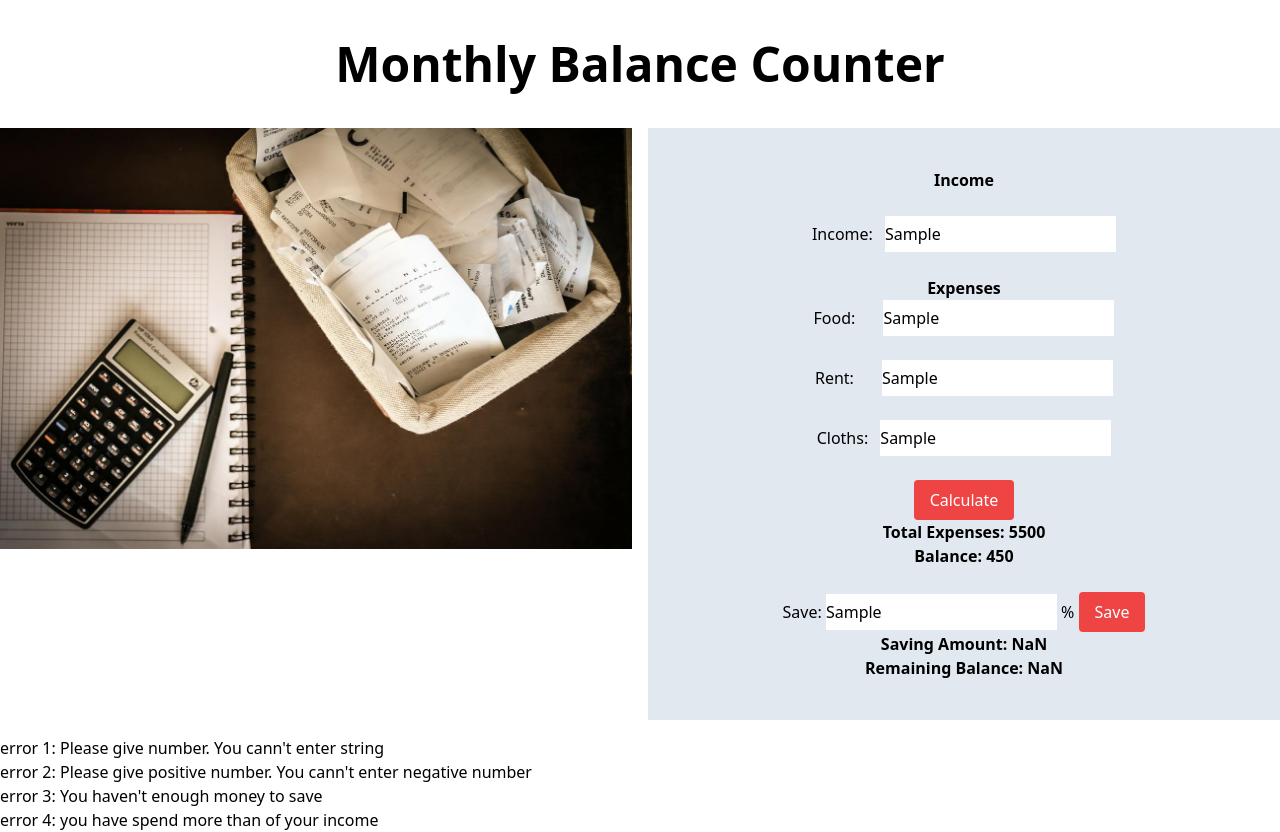
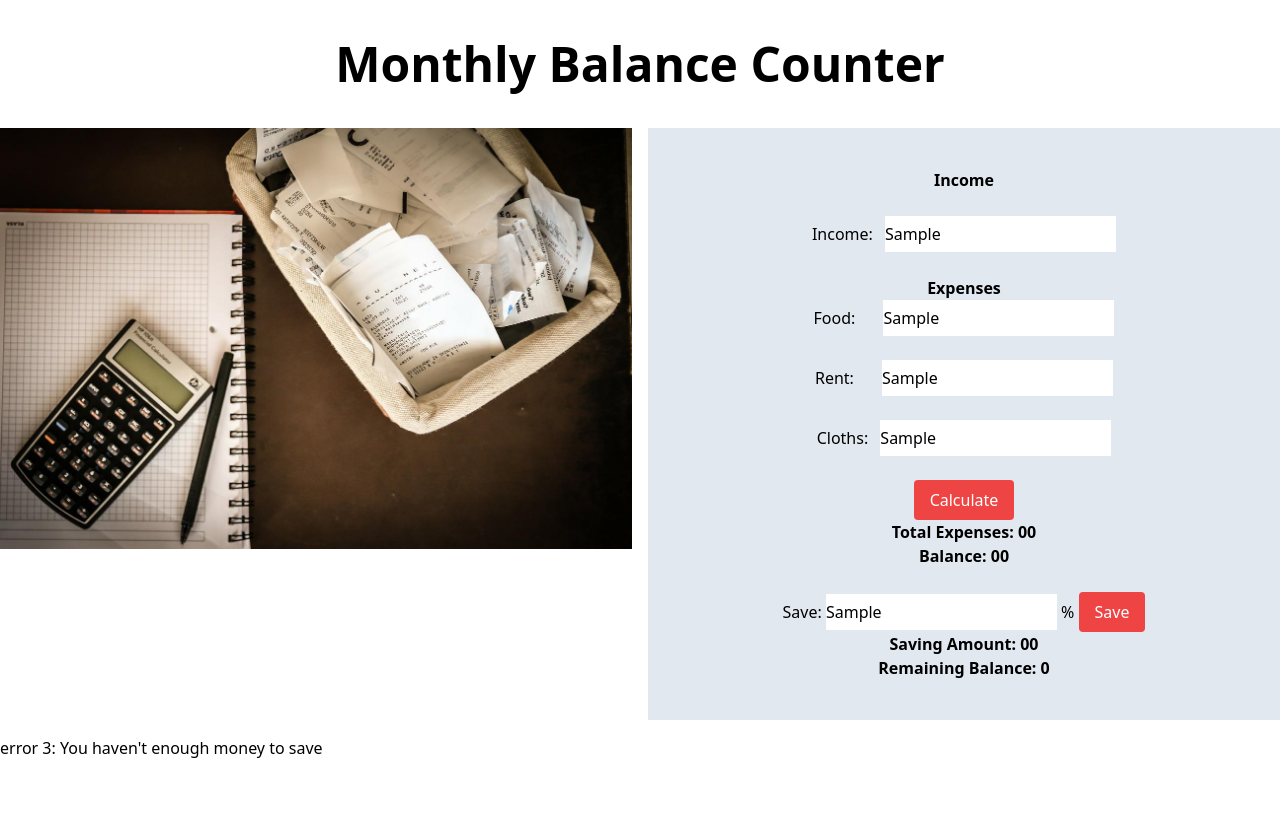
Before and after one commit to dmshikder/Monthly-Balance-Counter, a plain HTML site: page html/index.html in a window 1280 px wide. Both pictures are taken after typing "Sample", "Sample", "Sample", "Sample", "Sample" into the empty fields and a click on the button "Save". After the commit the page ends 800 px from the top, so only its background shows below. Drawn offline with nearby package versions, Linux system fonts and the light colour scheme; files that its build step writes are made by us from their sources.

Commit message:
error message completed

```diff
--- a/css/style.css
+++ b/css/style.css
@@ -0,0 +1,3 @@
+.notify-error {
+  display: none;
+}
--- a/html/index.html
+++ b/html/index.html
@@ -5,7 +5,7 @@
     <meta http-equiv="X-UA-Compatible" content="IE=edge" />
     <meta name="viewport" content="width=device-width, initial-scale=1.0" />
     <title>Assignment 5_ PH</title>
-    <link rel="stylesheet" href="style.css" />
+    <link rel="stylesheet" href="/css/style.css" />
     <script src="https://cdn.tailwindcss.com"></script>
   </head>
   <body>
@@ -50,9 +50,9 @@
         </button>
         <br />
         <h2 class="font-bold">
-          Total Expenses: <span id="total-expenses">5500</span>
+          Total Expenses: <span id="total-expenses">00</span>
         </h2>
-        <h2 class="font-bold">Balance: <span id="balance">450</span></h2>
+        <h2 class="font-bold">Balance: <span id="balance">00</span></h2>
         <br />
         Save:
         <input type="text" name="" id="save-percentage" class="h-9" /> %
@@ -61,23 +61,23 @@
         </button>
         <br />
         <h2 class="font-bold">
-          Saving Amount: <span id="saving-amount">2000</span>
+          Saving Amount: <span id="saving-amount">00</span>
         </h2>
         <h2 class="font-bold">
-          Remaining Balance: <span id="remaining-balance">2500</span>
+          Remaining Balance: <span id="remaining-balance">00</span>
         </h2>
       </div>
 
       <div>
-        <h3 class="notify-error">
-          error 1: Please give number. You cann't enter string
+        <h3 class="notify-error" id="negative-error">
+          error 1: Please give positive number. You cann't enter negative number
+          or any string
         </h3>
-        <h3 class="notify-error">
-          error 2: Please give positive number. You cann't enter negative number
+        <h3 class="notify-error" id="money-spend">
+          error 2: you have spend more than of your income
         </h3>
-        <h3 class="notify-error">error 3: You haven't enough money to save</h3>
-        <h3 class="notify-error">
-          error 4: you have spend more than of your income
+        <h3 class="notify-error" id="money-save">
+          error 3: You haven't enough money to save
         </h3>
       </div>
     </section>
--- a/js/balance-counter.js
+++ b/js/balance-counter.js
@@ -11,13 +11,22 @@ document.getElementById('calculate-btn').addEventListener('click', function(){
     const incomeValue= document.getElementById('income-value');
     const totalIncome= parseFloat(incomeValue.value);
 
+    const totalExpense= document.getElementById('total-expenses');
 
 
-    if (foodInput >= 0 && rentInput >= 0 && clothsInput >= 0 && totalIncome >= 0 ){
+
+
+
+
+
+
+
+
+     if (foodInput >= 0 && rentInput >= 0 && clothsInput >= 0 && totalIncome >= 0 ){
 
         // total expenses
 
-    let totalExpense= document.getElementById('total-expenses');
+
 
     const totalExpensesText = totalExpense.innerText;
 
@@ -31,37 +40,29 @@ document.getElementById('calculate-btn').addEventListener('click', function(){
     const totalBalance= totalIncome - totalExpenses;
     balance.innerText= totalBalance;
     }
-    else {
-       console.log('wwjsdgjasdg')
+
+    else{
+       document.getElementById('negative-error').style.display='block'
+    }
+
+    if(totalIncome < totalExpense.innerText){
+        document.getElementById('money-spend').style.display= 'block'
+        // document.getElementById('negative-error').style.display='none'
+        document.getElementById('money-save').style.display= 'none'
     }
 
 
-/*
-// total expenses
-
-    let totalExpense= document.getElementById('total-expenses');
-
-    const totalExpensesText = totalExpense.innerText;
-
-    let totalExpenses= foodInput + rentInput + clothsInput;
-    totalExpense.innerText = totalExpenses;
-
-    // balance
-
-    const balance= document.getElementById('balance');
-    const balanceText= parseFloat(balance.innerText);
-    const totalBalance= totalIncome - totalExpenses;
-    balance.innerText= totalBalance;
 
 
-*/
     food.value = '';
     rent.value = '';
     cloths.value = '';
-    incomeValue.value = '';
+    // incomeValue.value = '';
 
 
 })
+
+
 
 // saving section
 
@@ -71,10 +72,23 @@ document.getElementById('save-btn').addEventListener('click', function(){
 
     const saveInput= document.getElementById('save-percentage');
     const saveInputValue=parseFloat(saveInput.value);
+
+    const saving= document.getElementById('saving-amount');
     let totalSave= (totalIncome / 100) * saveInputValue;
-    const saving= document.getElementById('saving-amount');
-    const savingAmountText = saving.innerText;
+
+
+    if(balance.innerText >totalSave){
+        const savingAmountText = saving.innerText;
     saving.innerText = totalSave;
+
+    }
+    else {
+        document.getElementById('money-save').style.display= 'block'
+        document.getElementById('money-spend').style.display= 'none'
+    }
+
+
+
 
     // remaining balance
 
```
